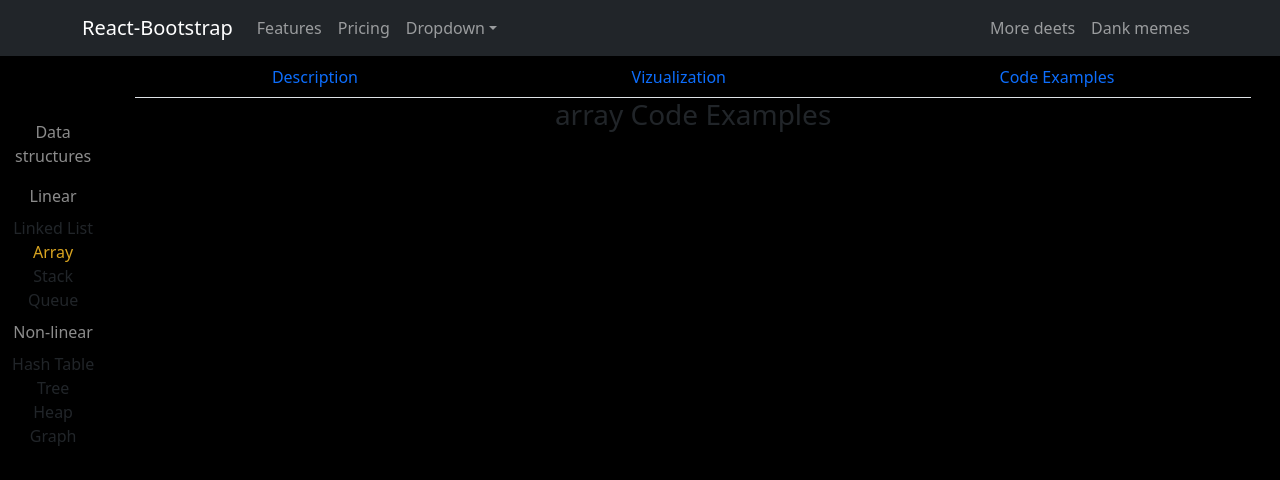
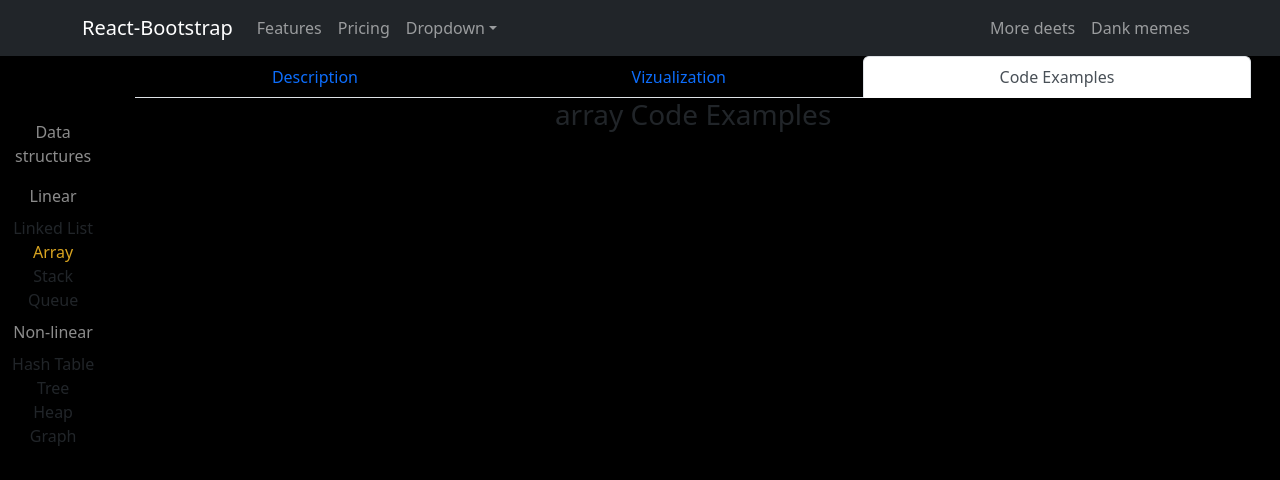
Before and after one commit to karpinski1994/algo-rockstar, a Next.js app: page /data-structures/array/code-examples in a window 1280 px wide. Shown: the top 480 px of the page. Built offline with nearby package versions, Linux system fonts and the light colour scheme.

Commit message:
Remove logs, handle highlighting the tab according to currently visited url

```diff
--- a/components/TabsNavbar/TabsNavbar.tsx
+++ b/components/TabsNavbar/TabsNavbar.tsx
@@ -5,22 +5,28 @@ type Props = {
     queryElement: any
 }
 
+const addActiveClass = (currentUrl: string, linkUrl: string) => currentUrl === linkUrl ? 'active' : '';
 
 function TabsNavbar({ queryElement }: Props) {
     const router = useRouter();
+    const { asPath } = router;
 
     return <Nav fill variant="tabs"
     >
-         <Nav.Item>
+        <Nav.Item>
             <Nav.Link
+                // TODO: Maybe move it to utils, and extract configuration of nav to some config array
+                className={addActiveClass(asPath, `/data-structures/${queryElement}`)}
                 href={`/data-structures/${queryElement}/`}>Description</Nav.Link>
         </Nav.Item>
         <Nav.Item>
             <Nav.Link
+                className={addActiveClass(asPath, `/data-structures/${queryElement}/vizualization`)}
                 href={`/data-structures/${queryElement}/vizualization`}>Vizualization</Nav.Link>
         </Nav.Item>
         <Nav.Item>
             <Nav.Link
+                className={addActiveClass(asPath, `/data-structures/${queryElement}/code-examples`)}
                 href={`/data-structures/${queryElement}/code-examples`}>Code Examples</Nav.Link>
         </Nav.Item>
     </Nav>
```
